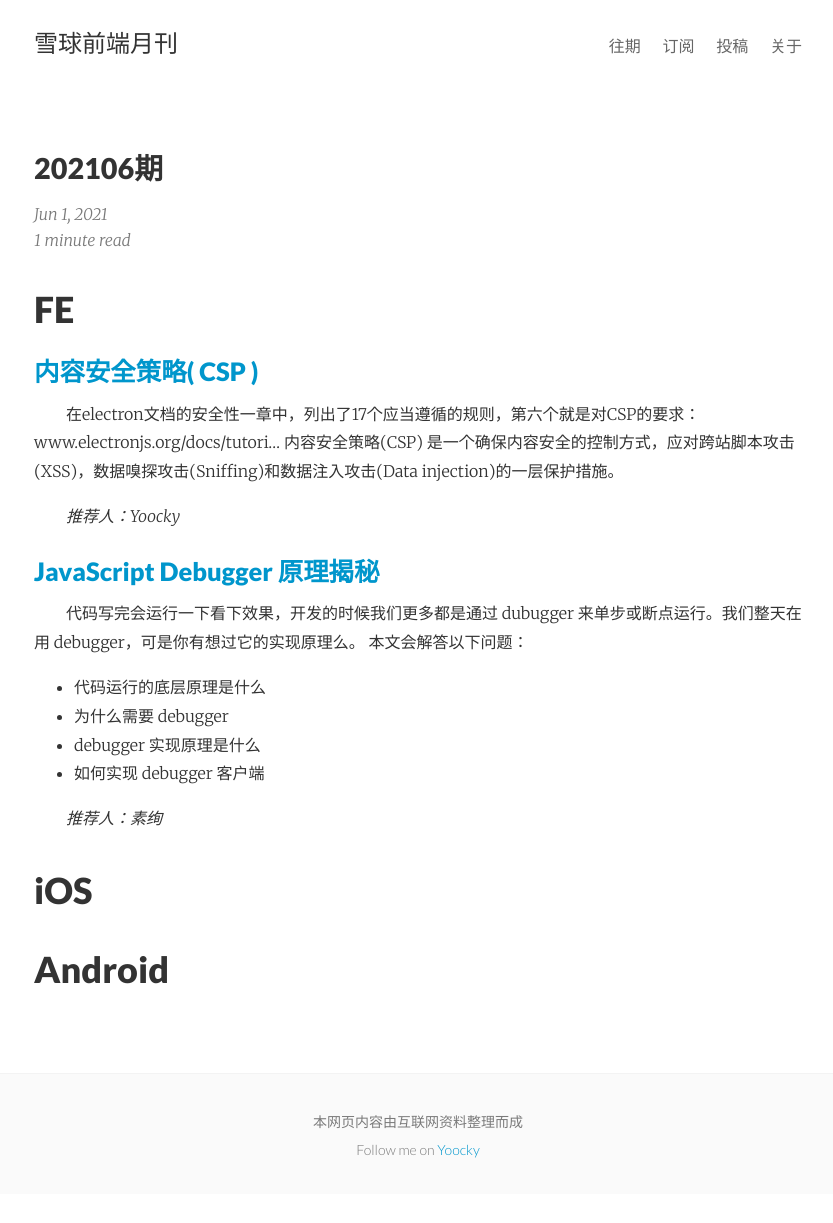
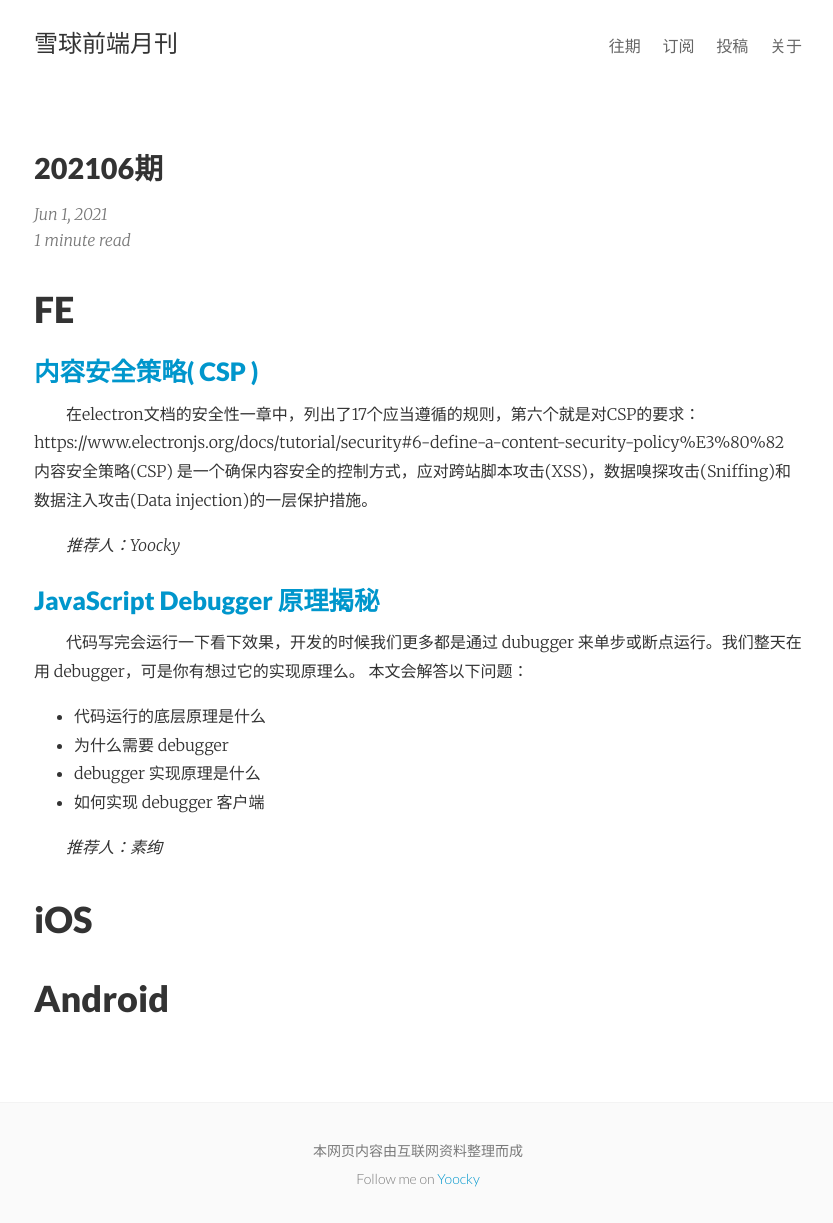
Before and after one commit to yoocky/monthly, a Jekyll site: the page built from _posts/2021-06-01-202106期.md, in a window 1280 px wide. Shown: the whole page, without its empty margins (222-1055 px from the left). Built offline with Jekyll 4.4.1, drawn with Linux system fonts in a browser that asks for light colours; before the commit the page ends 1194 px from its top, so only the background shows below that.

Commit message:
feat(post): add 1

```diff
--- a/_posts/2021-06-01-202106期.md
+++ b/_posts/2021-06-01-202106期.md
@@ -11,7 +11,7 @@ categories: F2E
 
 #### [内容安全策略( CSP )](https://developer.mozilla.org/zh-CN/docs/Web/HTTP/CSP)
 
-在electron文档的安全性一章中，列出了17个应当遵循的规则，第六个就是对CSP的要求：www.electronjs.org/docs/tutori…
+在electron文档的安全性一章中，列出了17个应当遵循的规则，第六个就是对CSP的要求：https://www.electronjs.org/docs/tutorial/security#6-define-a-content-security-policy%E3%80%82
 内容安全策略(CSP) 是一个确保内容安全的控制方式，应对跨站脚本攻击(XSS)，数据嗅探攻击(Sniffing)和数据注入攻击(Data injection)的一层保护措施。
 
 *推荐人：Yoocky*
```
